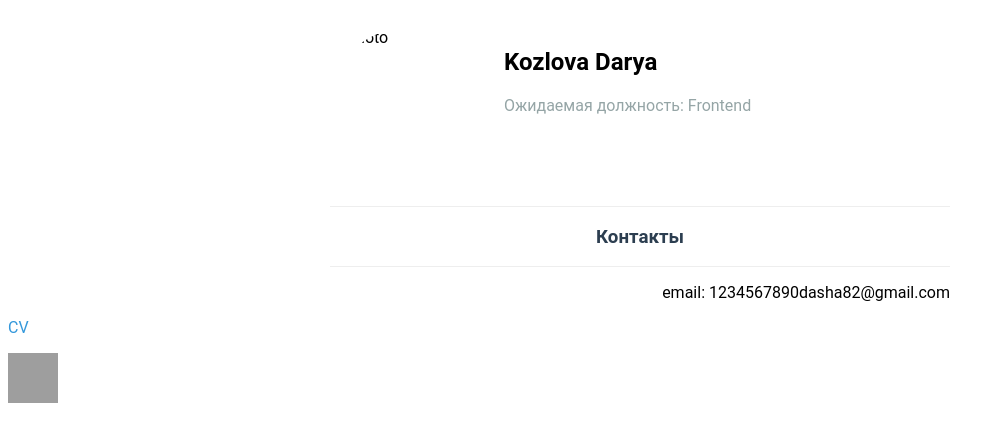
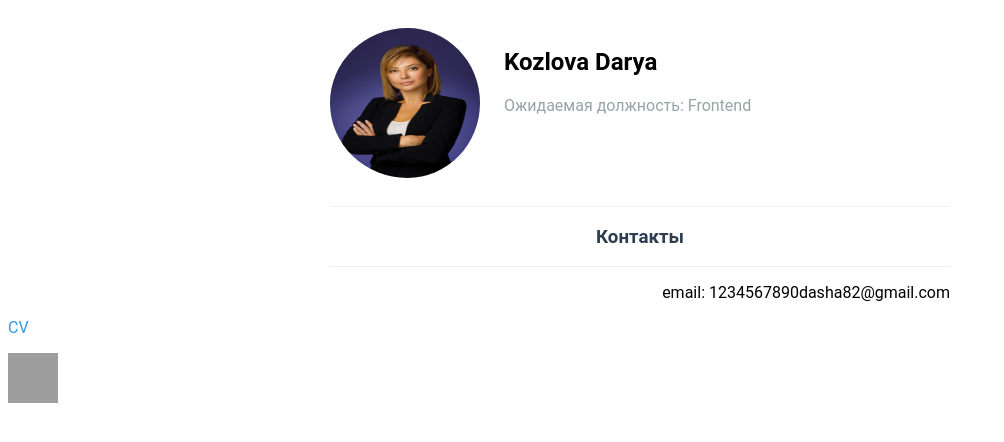
Before and after one commit to DaryaDim/rsschool-cv, a plain HTML site: page index.html in a window 1280 px wide. Shown: the whole page, without its empty margins (0-1004 px from the left). Drawn offline with Linux system fonts and the light colour scheme; grey boxes are pictures that could not be loaded.

Commit message:
feat: added photo

```diff
--- a/index.html
+++ b/index.html
@@ -95,7 +95,7 @@ img {
   <div class="conteiner">
     <div class="header">
       <div class="photo">
-        <img src="foto_na_rezyume_52.jpg" alt="Photo" />
+        <img src="./foto_na_rezyume_52.jpg" alt="Photo" />
       </div>
       <div class="author">
         <div class="info_box">
```
Also changed, not shown: foto_na_rezyume_52.jpg (added).
